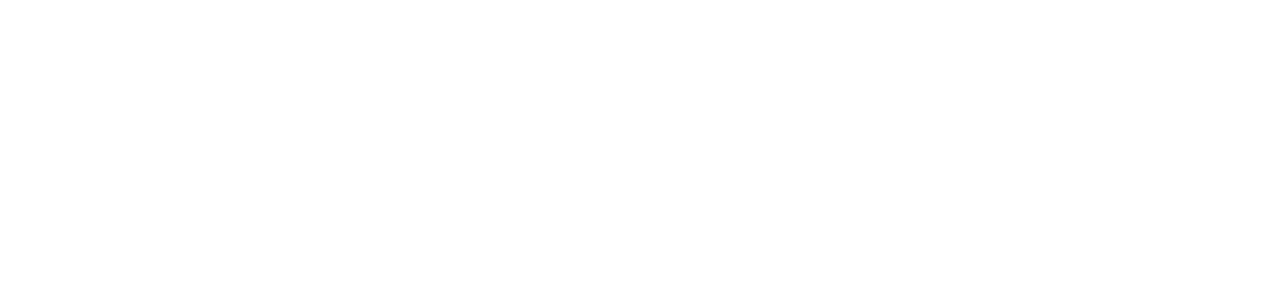
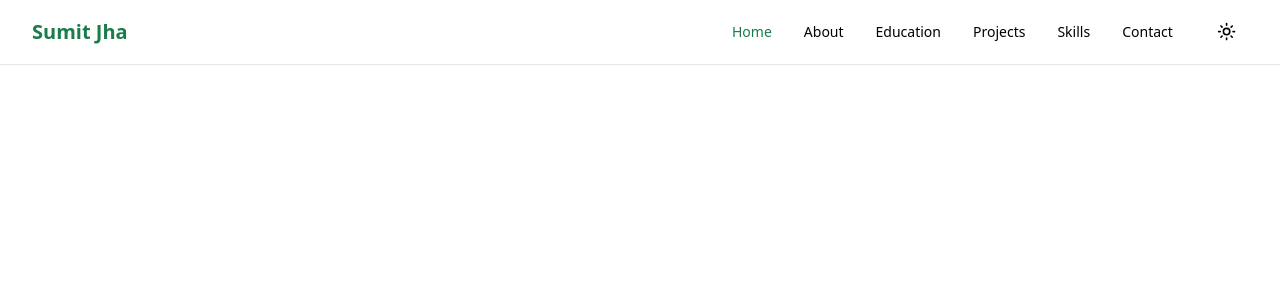
Before and after one commit to devlopersumit/Sumit-Jha-Portfolio-2, a React (Vite) app: page / in a window 1280 px wide. Shown: the top 300 px of the page. Built offline with nearby package versions, Linux system fonts and the light colour scheme.

Commit message:
Created Navbar

```diff
--- a/src/App.tsx
+++ b/src/App.tsx
@@ -1,12 +1,13 @@
 
 import './App.css'
+import Navbar from './Components/Navbar'
 
 function App() {
 
 
   return (
     <>
-
+      <Navbar />
     </>
   )
 }
--- /dev/null
+++ b/src/Components/Navbar.tsx
@@ -0,0 +1,145 @@
+const Navbar = () => {
+  return (
+    <>
+      <nav className="fixed top-0 left-0 right-0 z-50 bg-background/80 backdrop-blur-md border-b border-border">
+        <div className="max-w-7xl mx-auto px-4 sm:px-6 lg:px-8">
+          <div className="flex justify-between items-center h-16">
+            <div className="font-heading font-bold text-xl text-[#1A7C4B]">
+              Sumit Jha
+            </div>
+            <div className="hidden md:flex items-center space-x-8">
+              <button className="text-sm font-medium transition-colors hover:text-[#1A7C4B] text-[#1A7C4B]">
+                Home
+              </button>
+              <button className="text-sm font-medium transition-colors hover:text-[#1A7C4B] text-muted-foreground">
+                About
+              </button>
+              <button className="text-sm font-medium transition-colors hover:text-[#1A7C4B] text-muted-foreground">
+                Education
+              </button>
+              <button className="text-sm font-medium transition-colors hover:text-[#1A7C4B] text-muted-foreground">
+                Projects
+              </button>
+              <button className="text-sm font-medium transition-colors hover:text-[#1A7C4B] text-muted-foreground">
+                Skills
+              </button>
+              <button className="text-sm font-medium transition-colors hover:text-[#1A7C4B] text-muted-foreground">
+                Contact
+              </button>
+              <button
+                data-slot="button"
+                className="inline-flex items-center justify-center whitespace-nowrap text-sm font-medium transition-all disabled:pointer-events-none disabled:opacity-50 [&amp;_svg]:pointer-events-none [&amp;_svg:not([className*='size-'])]:size-4 shrink-0 [&amp;_svg]:shrink-0 outline-none focus-visible:border-ring focus-visible:ring-ring/50 focus-visible:ring-[3px] aria-invalid:ring-destructive/20 dark:aria-invalid:ring-destructive/40 aria-invalid:border-destructive hover:bg-accent hover:text-accent-foreground dark:hover:bg-accent/50 h-8 rounded-md gap-1.5 px-3 has-[&gt;svg]:px-2.5 relative"
+              >
+                <svg
+                  xmlns="http://www.w3.org/2000/svg"
+                  width="24"
+                  height="24"
+                  viewBox="0 0 24 24"
+                  fill="none"
+                  stroke="currentColor"
+                  stroke-width="2"
+                  stroke-linecap="round"
+                  stroke-linejoin="round"
+                  className="lucide lucide-sun h-[1.2rem] w-[1.2rem] rotate-0 scale-100 transition-all dark:-rotate-90 dark:scale-0"
+                >
+                  <circle cx="12" cy="12" r="4"></circle>
+                  <path d="M12 2v2"></path>
+                  <path d="M12 20v2"></path>
+                  <path d="m4.93 4.93 1.41 1.41"></path>
+                  <path d="m17.66 17.66 1.41 1.41"></path>
+                  <path d="M2 12h2"></path>
+                  <path d="M20 12h2"></path>
+                  <path d="m6.34 17.66-1.41 1.41"></path>
+                  <path d="m19.07 4.93-1.41 1.41"></path>
+                </svg>
+                <svg
+                  xmlns="http://www.w3.org/2000/svg"
+                  width="24"
+                  height="24"
+                  viewBox="0 0 24 24"
+                  fill="none"
+                  stroke="currentColor"
+                  stroke-width="2"
+                  stroke-linecap="round"
+                  stroke-linejoin="round"
+                  className="lucide lucide-moon absolute h-[1.2rem] w-[1.2rem] rotate-90 scale-0 transition-all dark:rotate-0 dark:scale-100"
+                >
+                  <path d="M12 3a6 6 0 0 0 9 9 9 9 0 1 1-9-9Z"></path>
+                </svg>
+                <span className="sr-only">Toggle theme</span>
+              </button>
+            </div>
+            <div className="md:hidden flex items-center space-x-2">
+              <button
+                data-slot="button"
+                className="inline-flex items-center justify-center whitespace-nowrap text-sm font-medium transition-all disabled:pointer-events-none disabled:opacity-50 [&amp;_svg]:pointer-events-none [&amp;_svg:not([className*='size-'])]:size-4 shrink-0 [&amp;_svg]:shrink-0 outline-none focus-visible:border-ring focus-visible:ring-ring/50 focus-visible:ring-[3px] aria-invalid:ring-destructive/20 dark:aria-invalid:ring-destructive/40 aria-invalid:border-destructive hover:bg-accent hover:text-accent-foreground dark:hover:bg-accent/50 h-8 rounded-md gap-1.5 px-3 has-[&gt;svg]:px-2.5 relative"
+              >
+                <svg
+                  xmlns="http://www.w3.org/2000/svg"
+                  width="24"
+                  height="24"
+                  viewBox="0 0 24 24"
+                  fill="none"
+                  stroke="currentColor"
+                  stroke-width="2"
+                  stroke-linecap="round"
+                  stroke-linejoin="round"
+                  className="lucide lucide-sun h-[1.2rem] w-[1.2rem] rotate-0 scale-100 transition-all dark:-rotate-90 dark:scale-0"
+                >
+                  <circle cx="12" cy="12" r="4"></circle>
+                  <path d="M12 2v2"></path>
+                  <path d="M12 20v2"></path>
+                  <path d="m4.93 4.93 1.41 1.41"></path>
+                  <path d="m17.66 17.66 1.41 1.41"></path>
+                  <path d="M2 12h2"></path>
+                  <path d="M20 12h2"></path>
+                  <path d="m6.34 17.66-1.41 1.41"></path>
+                  <path d="m19.07 4.93-1.41 1.41"></path>
+                </svg>
+                <svg
+                  xmlns="http://www.w3.org/2000/svg"
+                  width="24"
+                  height="24"
+                  viewBox="0 0 24 24"
+                  fill="none"
+                  stroke="currentColor"
+                  stroke-width="2"
+                  stroke-linecap="round"
+                  stroke-linejoin="round"
+                  className="lucide lucide-moon absolute h-[1.2rem] w-[1.2rem] rotate-90 scale-0 transition-all dark:rotate-0 dark:scale-100"
+                >
+                  <path d="M12 3a6 6 0 0 0 9 9 9 9 0 1 1-9-9Z"></path>
+                </svg>
+                <span className="sr-only">Toggle theme</span>
+              </button>
+              <button
+                data-slot="button"
+                className="inline-flex items-center justify-center whitespace-nowrap text-sm font-medium transition-all disabled:pointer-events-none disabled:opacity-50 [&amp;_svg]:pointer-events-none [&amp;_svg:not([className*='size-'])]:size-4 shrink-0 [&amp;_svg]:shrink-0 outline-none focus-visible:border-ring focus-visible:ring-ring/50 focus-visible:ring-[3px] aria-invalid:ring-destructive/20 dark:aria-invalid:ring-destructive/40 aria-invalid:border-destructive hover:bg-accent hover:text-accent-foreground dark:hover:bg-accent/50 h-8 rounded-md gap-1.5 px-3 has-[&gt;svg]:px-2.5"
+              >
+                <svg
+                  xmlns="http://www.w3.org/2000/svg"
+                  width="24"
+                  height="24"
+                  viewBox="0 0 24 24"
+                  fill="none"
+                  stroke="currentColor"
+                  stroke-width="2"
+                  stroke-linecap="round"
+                  stroke-linejoin="round"
+                  className="lucide lucide-menu h-5 w-5"
+                >
+                  <line x1="4" x2="20" y1="12" y2="12"></line>
+                  <line x1="4" x2="20" y1="6" y2="6"></line>
+                  <line x1="4" x2="20" y1="18" y2="18"></line>
+                </svg>
+              </button>
+            </div>
+          </div>
+        </div>
+      </nav>
+    </>
+  );
+};
+
+
+export default Navbar
```
Also changed, not shown: src/Components/About.tsx (added), src/Components/Contact.tsx (added), src/Components/Education.tsx (added), src/Components/Home.tsx (added), src/Components/Projects.tsx (added), src/Components/Skills.tsx (added).
